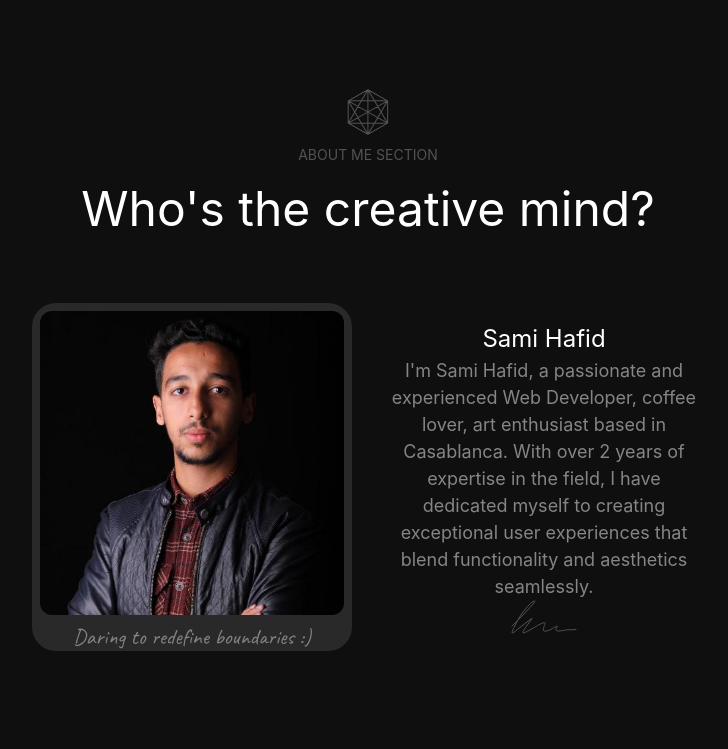
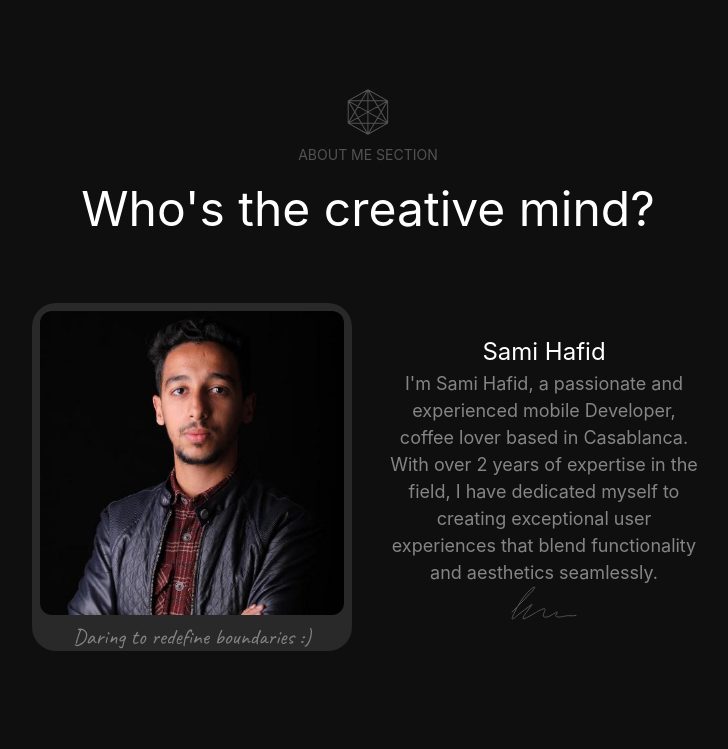
Before and after one commit to Forstman1/newportfolio, a React (Vite) app: page / in a window 1280 px wide. Shown: the part 485-1234 px from the top of the page, without its empty margins (272-1000 px from the left). Built offline with nearby package versions, Linux system fonts and the light colour scheme.

Commit message:
changin more static data

```diff
--- a/src/components/about.jsx
+++ b/src/components/about.jsx
@@ -33,8 +33,8 @@ export default function About() {
           <div className="flex flex-col items-center justify-between w-[320px]">
             <p className="text-white text-[24px]">Sami Hafid</p>
             <p className="text-[18px] text-center text-[#858585]">
-              I'm Sami Hafid, a passionate and experienced Web Developer, coffee
-              lover, art enthusiast based in Casablanca. With over 2 years of
+              I'm Sami Hafid, a passionate and experienced mobile Developer, coffee
+              lover based in Casablanca. With over 2 years of
               expertise in the field, I have dedicated myself to creating
               exceptional user experiences that blend functionality and
               aesthetics seamlessly.
```
